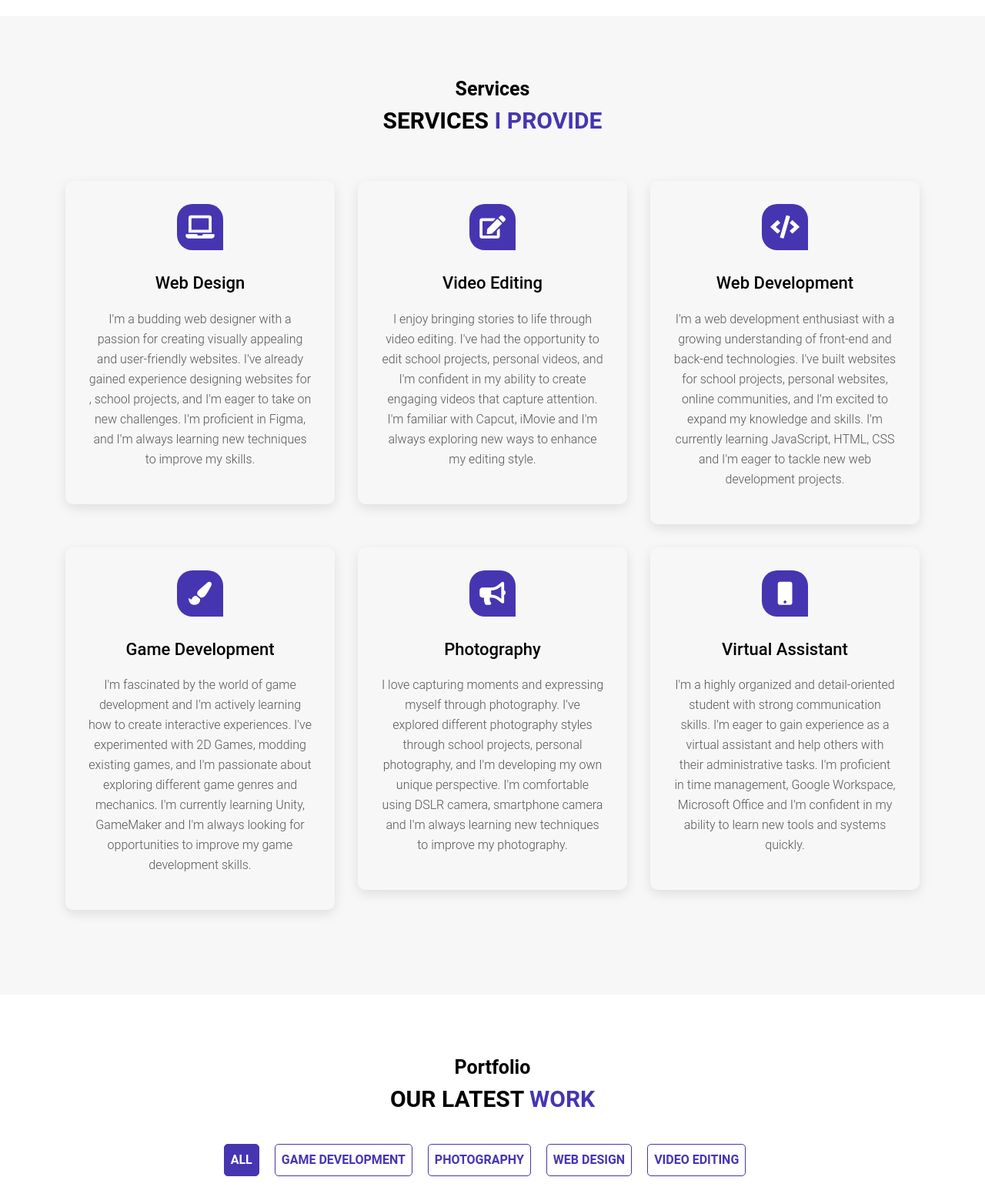
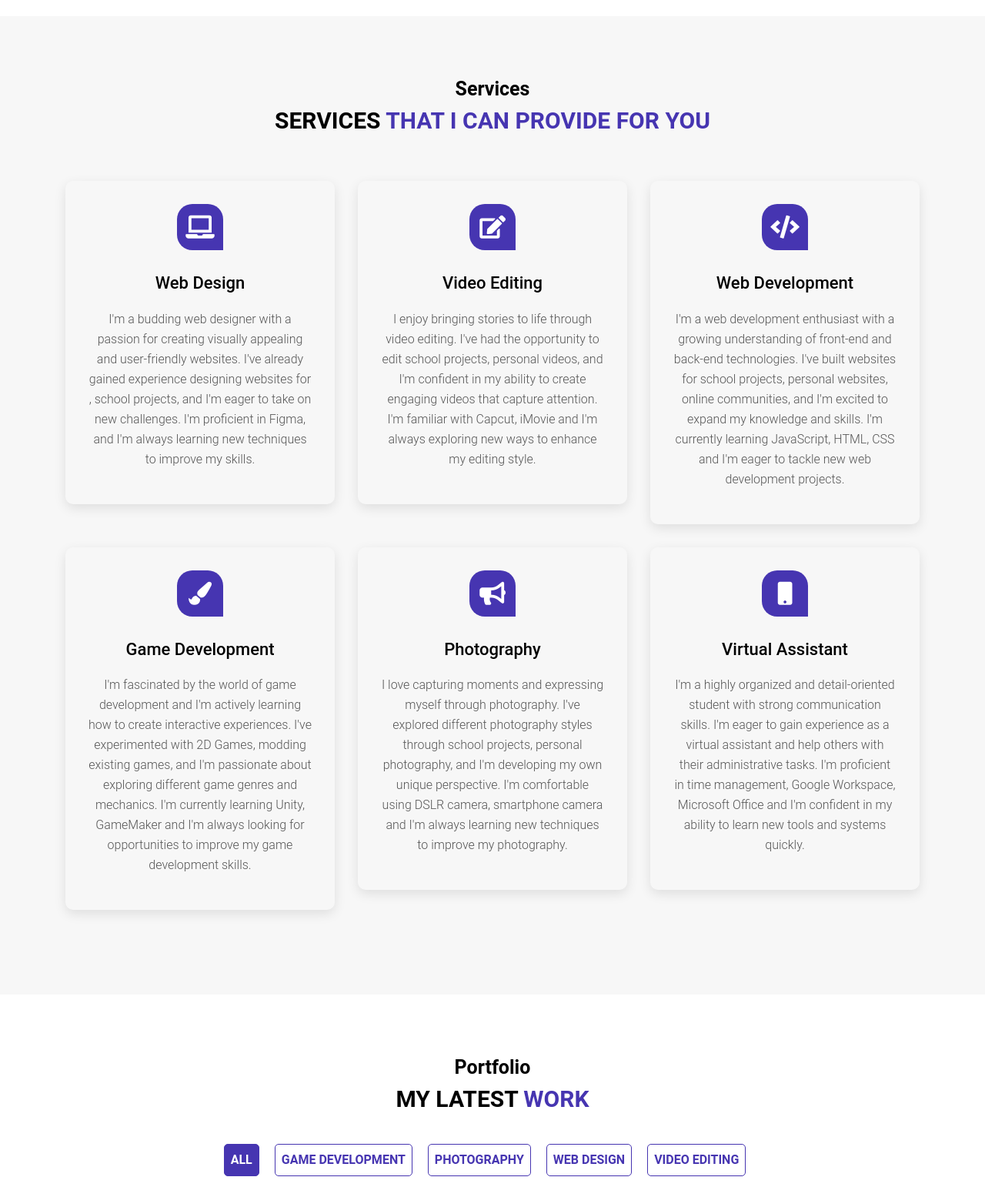
Before and after one commit to BossTwenty1/mapulanash.github.io, a plain HTML site: page index.html in a window 1280 px wide. Shown: the part 1440-2995 px from the top of the page at 77% size. Drawn offline with nearby package versions, Linux system fonts and the light colour scheme; a script that the page names is missing; a web font is replaced by a local one.

Commit message:
Add files via upload

```diff
--- a/index.html
+++ b/index.html
@@ -254,7 +254,7 @@
         <div class="col-lg-8">
           <div class="section-title">
             <h4>services</h4>
-            <h2>services <span>i provide</span></h2>
+            <h2>services <span>that i can provide for you</span></h2>
           </div>
         </div>
       </div>
@@ -324,7 +324,7 @@
         <div class="col-lg-8">
           <div class="section-title">
             <h4>portfolio</h4>
-            <h2>our latest <span>work</span></h2>
+            <h2>my latest <span>work</span></h2>
           </div>
         </div>
       </div>
@@ -479,7 +479,7 @@
           <div class="col-xl-8 col-lg-9">
             <div class="call-action-content text-center">
               <h2 class="action-title">Have any project in mind</h2>
-              <p> As a student, I'm eager to apply my skills and learn from experienced professionals. I'm reliable, dedicated, and ready to contribute to your projects. Let's connect and discuss how I can help!</p>
+              <p> I'd love to hear about it! Whether it's a small idea or a grand vision, I'm ready to bring it to life. Reach out today and let's make your project a reality!</p>
                 <ul>
                   <a href="MAPULA.NASH.RESUME.docx" class="btn btn-1" download>Download CV</a>
                   <a href="mailto:nashmapula@gmail.com" class="btn btn-2">Hire Me</a>
```
